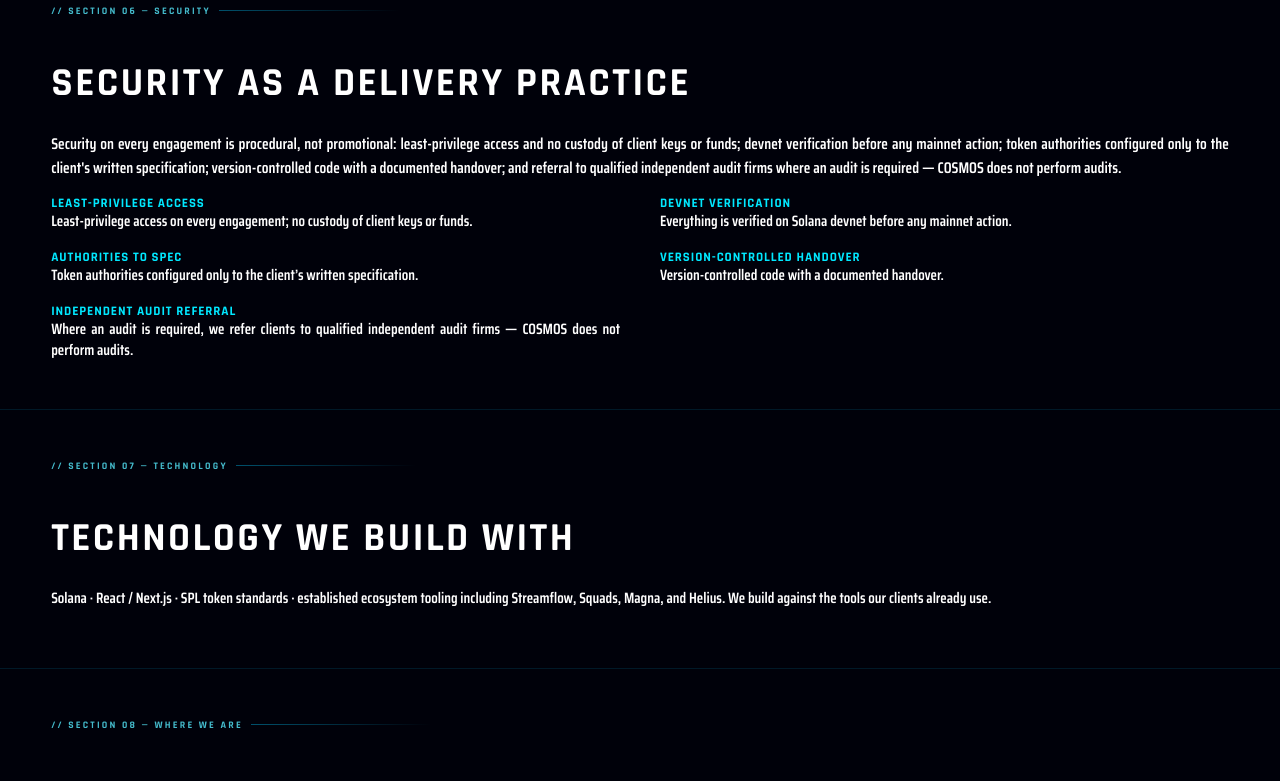
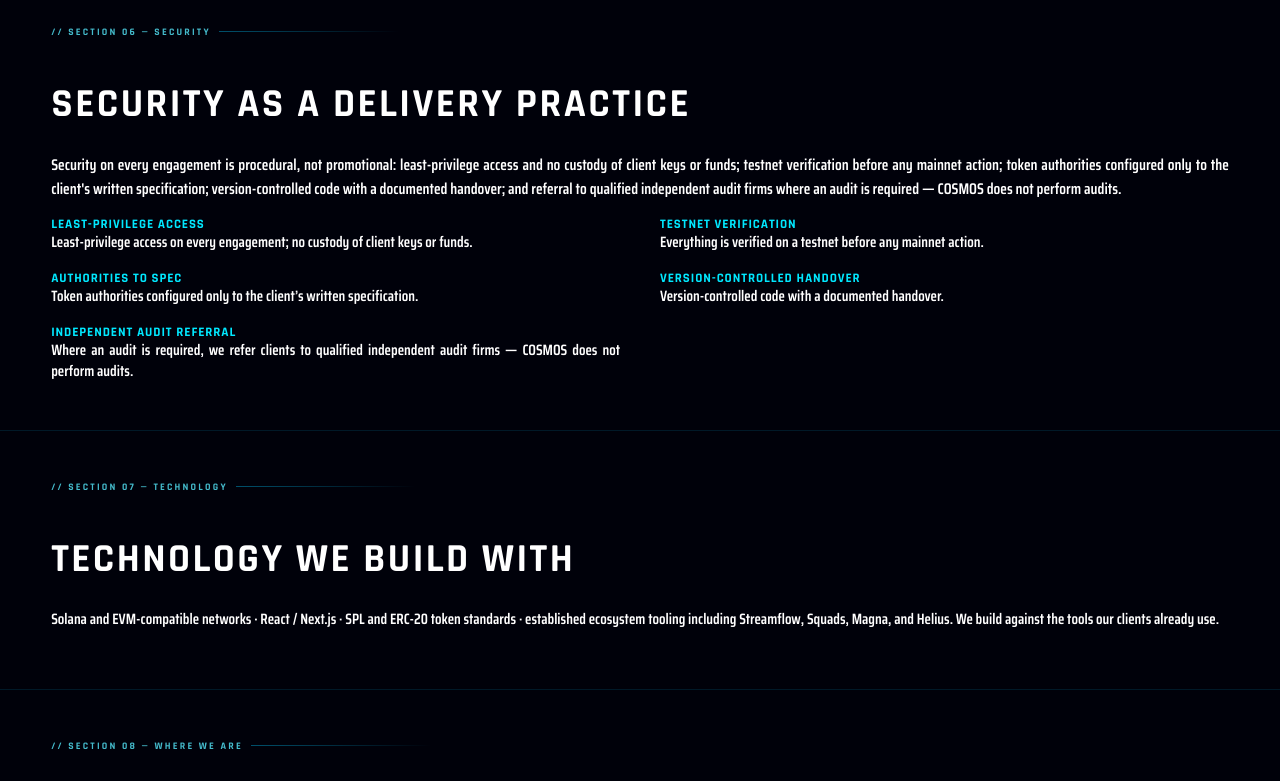
Before and after one commit to cosmosledgerlabs/cosmosledgerlabs-website, a Next.js app: page / in a window 1280 px wide. Shown: the part 2400-3181 px from the top of the page. Built offline with nearby package versions, Linux system fonts and the light colour scheme; no server answers.

Commit message:
Update verification and technology descriptions

```diff
--- a/components/Sections.js
+++ b/components/Sections.js
@@ -57,7 +57,7 @@ export function HowWeWork() {
     { t: { en: 'SCOPE', zh: '需求界定' }, d: { en: 'A call to define exactly what will be built, and what won\u2019t.', zh: '一通會議，明確定義要建什麼、不建什麼。' } },
     { t: { en: 'QUOTE', zh: '報價' }, d: { en: 'Fixed scope, written quote, milestone schedule.', zh: '固定範圍、書面報價、里程碑時程。' }, oneLine: true },
     { t: { en: 'BUILD', zh: '建置' }, d: { en: 'Version-controlled development against the agreed specification.', zh: '依約定規格進行版本控管的開發。' } },
-    { t: { en: 'VERIFY', zh: '驗證' }, d: { en: 'Everything tested on Solana devnet before any mainnet action.', zh: '任何主網操作前，一律先在 Solana devnet 完整測試。' } },
+    { t: { en: 'VERIFY', zh: '驗證' }, d: { en: 'Everything is tested on a testnet (Solana devnet or an EVM testnet) before any mainnet action.', zh: '所有內容在任何主網操作前，先於測試網（Solana devnet 或 EVM 測試網）完成測試。' } },
     { t: { en: 'HANDOVER', zh: '交付' }, d: { en: 'Code, credentials, and a run-book your team can operate without us.', zh: '程式碼、憑證與操作手冊，您的團隊無需我們也能營運。' } },
   ]
   return (
@@ -85,7 +85,7 @@ export function Security() {
   const L = L2(lang)
   const items = [
     { t: { en: 'LEAST-PRIVILEGE ACCESS', zh: '最小權限存取' }, d: { en: 'Least-privilege access on every engagement; no custody of client keys or funds.', zh: '每個專案皆採最小權限存取；絕不保管客戶金鑰或資金。' } },
-    { t: { en: 'DEVNET VERIFICATION', zh: 'DEVNET 驗證' }, d: { en: 'Everything is verified on Solana devnet before any mainnet action.', zh: '任何主網操作前，一律先在 Solana devnet 驗證。' } },
+    { t: { en: 'TESTNET VERIFICATION', zh: '測試網驗證' }, d: { en: 'Everything is verified on a testnet before any mainnet action.', zh: '所有內容在任何主網操作前，先於測試網完成驗證。' } },
     { t: { en: 'AUTHORITIES TO SPEC', zh: '權限依規格設定' }, d: { en: 'Token authorities configured only to the client\u2019s written specification.', zh: '代幣權限僅依客戶書面規格設定。' } },
     { t: { en: 'VERSION-CONTROLLED HANDOVER', zh: '版本控管交付' }, d: { en: 'Version-controlled code with a documented handover.', zh: '版本控管的程式碼，附完整交付文件。' } },
     { t: { en: 'INDEPENDENT AUDIT REFERRAL', zh: '獨立稽核轉介' }, d: { en: 'Where an audit is required, we refer clients to qualified independent audit firms — COSMOS does not perform audits.', zh: '需要稽核時，轉介合格的獨立稽核機構——COSMOS 不自行執行稽核。' } },
@@ -95,8 +95,8 @@ export function Security() {
       <div className="sec-tag">{L({ en: '// SECTION 06 — SECURITY', zh: '// 第 06 節 — 資安' })} <div className="sec-tag-line"/></div>
       <h2 className={styles.secTitle}>{L({ en: 'SECURITY AS A DELIVERY PRACTICE', zh: '資安是交付的日常實踐' })}</h2>
       <p className={styles.secBody}>{L({
-        en: "Security on every engagement is procedural, not promotional: least-privilege access and no custody of client keys or funds; devnet verification before any mainnet action; token authorities configured only to the client's written specification; version-controlled code with a documented handover; and referral to qualified independent audit firms where an audit is required — COSMOS does not perform audits.",
-        zh: '每個專案的資安都是程序性的，而非宣傳性的：最小權限存取，絕不保管客戶金鑰或資金；任何主網操作前先於 devnet 驗證；代幣權限僅依客戶書面規格設定；版本控管的程式碼與書面交付紀錄；需要稽核時，轉介合格的獨立稽核機構——COSMOS 不自行執行稽核。',
+        en: "Security on every engagement is procedural, not promotional: least-privilege access and no custody of client keys or funds; testnet verification before any mainnet action; token authorities configured only to the client's written specification; version-controlled code with a documented handover; and referral to qualified independent audit firms where an audit is required — COSMOS does not perform audits.",
+        zh: '每個專案的資安都是程序性的，而非宣傳性的：最小權限存取，絕不保管客戶金鑰或資金；任何主網操作前先於測試網驗證；代幣權限僅依客戶書面規格設定；版本控管的程式碼與書面交付紀錄；需要稽核時，轉介合格的獨立稽核機構——COSMOS 不自行執行稽核。',
       })}</p>
       <div className={styles.secGrid}>
         {items.map((item, i) => (
@@ -119,8 +119,8 @@ export function Technology() {
       <div className="sec-tag">{L({ en: '// SECTION 07 — TECHNOLOGY', zh: '// 第 07 節 — 技術' })} <div className="sec-tag-line"/></div>
       <h2 className={styles.secTitle}>{L({ en: 'TECHNOLOGY WE BUILD WITH', zh: '我們使用的技術' })}</h2>
       <p className={`${styles.ecoText} ${styles.techCenter}`}>{L({
-        en: 'Solana · React / Next.js · SPL token standards · established ecosystem tooling including Streamflow, Squads, Magna, and Helius. We build against the tools our clients already use.',
-        zh: 'Solana · React / Next.js · SPL 代幣標準 · 成熟的生態系工具，包括 Streamflow、Squads、Magna 與 Helius。我們以客戶已在使用的工具為基礎進行建置。',
+        en: 'Solana and EVM-compatible networks · React / Next.js · SPL and ERC-20 token standards · established ecosystem tooling including Streamflow, Squads, Magna, and Helius. We build against the tools our clients already use.',
+        zh: 'Solana 與 EVM 相容網路 · React / Next.js · SPL 與 ERC-20 代幣標準 · 成熟的生態系工具，包括 Streamflow、Squads、Magna 與 Helius。我們依客戶既有的工具進行建置。',
       })}</p>
     </section>
   )
@@ -131,7 +131,7 @@ export function WhereWeAre() {
   const { lang } = useLang()
   const L = L2(lang)
   const items = [
-    { t: { en: 'NOW', zh: '現在' }, d: { en: 'Delivering client engagements across our six service lines, with a live on-chain engineering demo on Solana devnet.', zh: '正在六大服務線上交付客戶專案，並於 Solana devnet 提供可實際操作的鏈上工程演示。' } },
+    { t: { en: 'NOW', zh: '現在' }, d: { en: 'Accepting client engagements across our services (build services and technical consulting), with a live on-chain engineering demo on Solana devnet.', zh: '透過我們的各項服務（建置服務與技術諮詢）接受客戶委託，並在 Solana devnet 上提供可實際操作的鏈上工程演示。' } },
     { t: { en: 'NEXT', zh: '接下來' }, d: { en: 'Expanding our vetted engineering partner network and publishing delivery case studies.', zh: '擴大經審核的工程夥伴網絡，並發佈交付案例。' } },
     { t: { en: 'LATER', zh: '之後' }, d: { en: 'Productizing the internal workflow-orchestration tooling behind our demo.', zh: '將演示背後的內部工作流編排工具產品化。' } },
   ]
```
